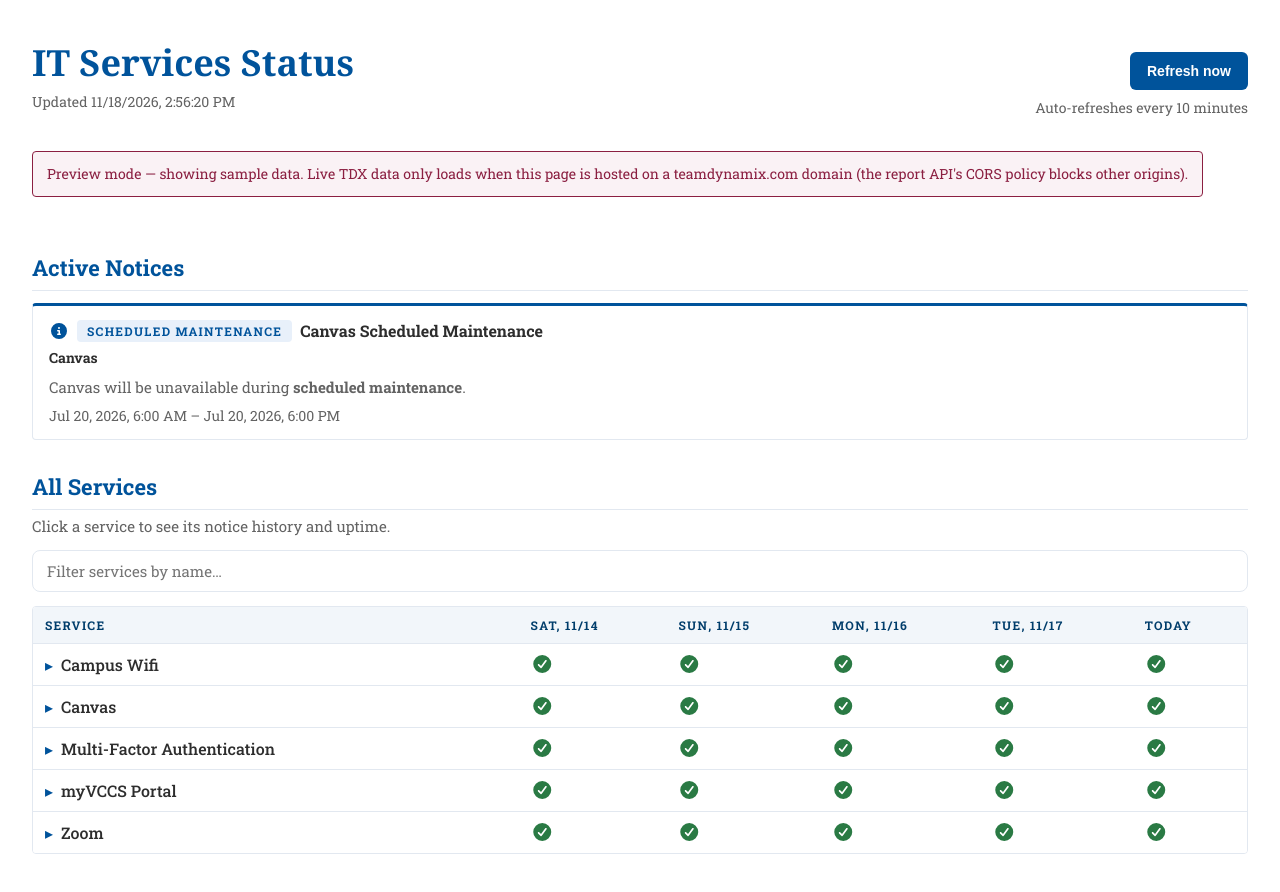
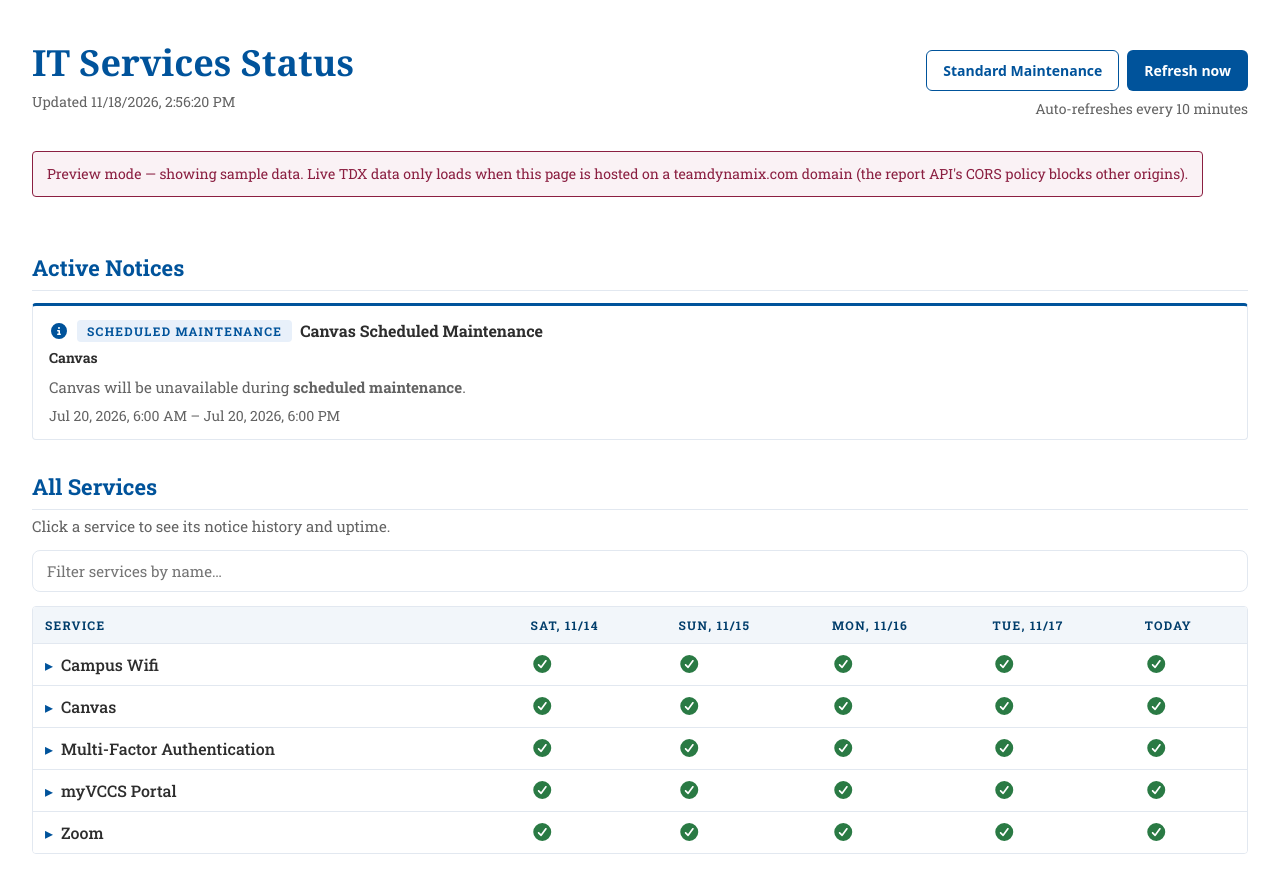
Before and after one commit to SystemOffice/web-scripts, a plain HTML site: page projects/tdx-scripts/services-status.html in a window 1280 px wide. Drawn offline with Linux system fonts and the light colour scheme; no server answers.

Commit message:
release: tdx-scripts v0.4.2

```diff
--- a/projects/tdx-scripts/services-status.css
+++ b/projects/tdx-scripts/services-status.css
@@ -82,6 +82,43 @@
   flex-direction: column;
   align-items: flex-end;
   gap: 8px;
+}
+
+#tdx-services-status .sts-header-buttons {
+  display: flex;
+  flex-wrap: wrap;
+  justify-content: flex-end;
+  gap: 8px;
+}
+
+/* Buttons and links don't share a default font, so pin both header actions to one stack. */
+#tdx-services-status .sts-maint-btn,
+#tdx-services-status .sts-refresh-btn {
+  font-family: system-ui, -apple-system, "Segoe UI", Roboto, Arial, sans-serif;
+}
+
+#tdx-services-status .sts-maint-btn {
+  display: inline-block;
+  border: 1px solid var(--color-primary);
+  border-radius: 6px;
+  background: transparent;
+  color: var(--color-primary);
+  padding: 10px 16px;
+  font-size: 14px;
+  font-weight: 600;
+  line-height: normal;
+  text-decoration: none;
+  cursor: pointer;
+  transition: background 0.2s ease, color 0.2s ease, box-shadow 0.2s ease;
+}
+
+#tdx-services-status .sts-maint-btn:hover,
+#tdx-services-status .sts-maint-btn:focus-visible {
+  background: var(--color-primary);
+  color: #fff;
+  text-decoration: none;
+  outline: none;
+  box-shadow: 0 0 0 3px rgba(0, 83, 155, 0.15);
 }
 
 #tdx-services-status .sts-refresh-btn {
--- a/projects/tdx-scripts/services-status.js
+++ b/projects/tdx-scripts/services-status.js
@@ -23,6 +23,9 @@ const DISRUPTIVE_OUTAGE_TYPES = new Set(['Service Degradation', 'Unscheduled Out
 /** Number of days shown in a service's uptime history bar. */
 const UPTIME_BAR_DAYS = 90;
 const REFRESH_INTERVAL_MS = 10 * 60 * 1000; // 10 minutes
+
+/** KB article listing the recurring standard maintenance windows. */
+const STANDARD_MAINTENANCE_URL = 'https://help.vccs.edu/TDClient/1981/Portal/KB/Article/138154/Standard-Maintenance-Windows';
 
 /**
  * fetchReportRows(url)
@@ -836,7 +839,10 @@ function renderStatusPage(services, notices, options = {}) {
             <p class="sts-updated">Updated ${escapeHtml(new Date().toLocaleString())}</p>
           </div>
           <div class="sts-header-actions">
-            <button class="sts-refresh-btn" type="button">Refresh now</button>
+            <div class="sts-header-buttons">
+              <a class="sts-maint-btn" href="${STANDARD_MAINTENANCE_URL}" target="_blank" rel="noopener noreferrer" aria-label="Standard Maintenance (opens in a new tab)">Standard Maintenance</a>
+              <button class="sts-refresh-btn" type="button">Refresh now</button>
+            </div>
             <p class="sts-meta">Auto-refreshes every 10 minutes</p>
           </div>
         </div>
```
Also changed, not shown: projects/tdx-scripts/PROJECT_INFO.md (+1 -1 lines), CHANGELOG.md, projects/tdx-scripts/README.md.
